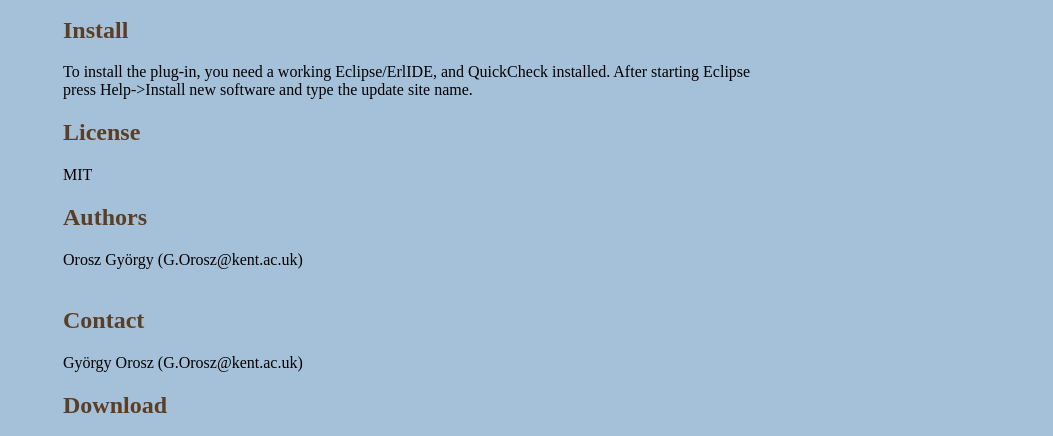
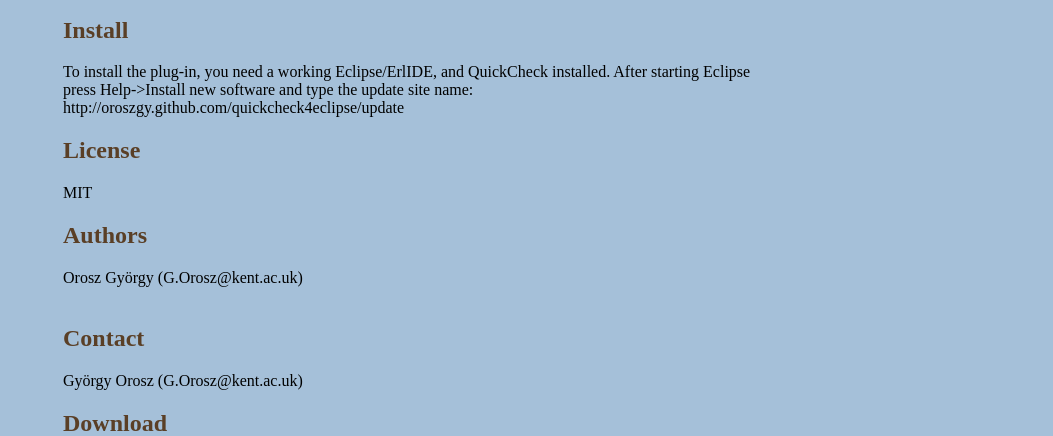
Before and after one commit to oroszgy/quickcheck4eclipse, a plain HTML site: page index.html in a window 1280 px wide. Shown: the part 331-767 px from the top of the page, without its empty margins (227-1280 px from the left). Drawn offline with Linux system fonts and the light colour scheme.

Commit message:
Update site is published.

```diff
--- a/index.html
+++ b/index.html
@@ -55,7 +55,8 @@
     <h2>Dependencies</h2>
 <p>Eclipse, ErlIDE</p>
 <h2>Install</h2>
-<p>To install the plug-in, you need a working Eclipse/ErlIDE, and QuickCheck installed. After starting Eclipse press Help->Install new software and type the update site name.</p>
+<p>To install the plug-in, you need a working Eclipse/ErlIDE, and QuickCheck installed. After starting Eclipse press Help->Install new software and type the update site name:<br>
+http://oroszgy.github.com/quickcheck4eclipse/update</p>
 <h2>License</h2>
 <p>MIT</p>
 <h2>Authors</h2>
```
